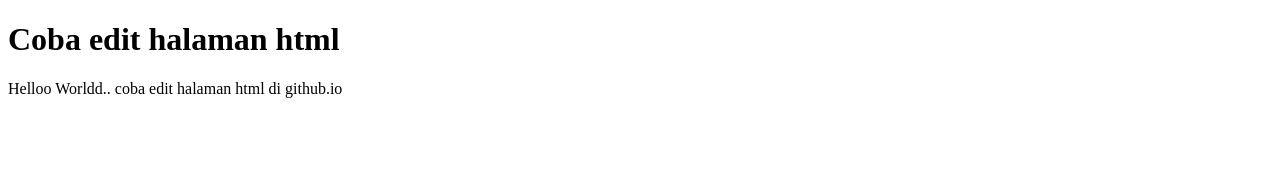
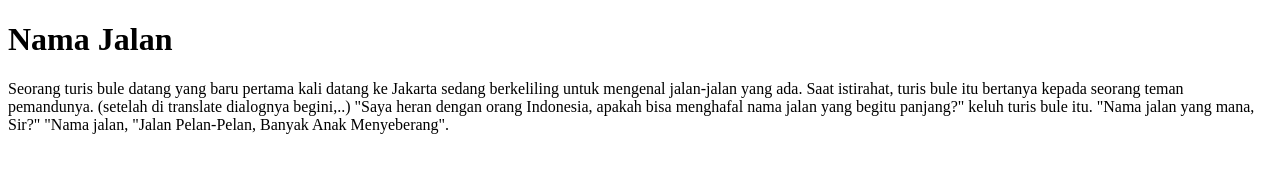
Before and after one commit to meneng/meneng.github.io, a plain HTML site: page index.html in a window 1280 px wide. Drawn offline with Linux system fonts and the light colour scheme.

Commit message:
Update index.html

```diff
--- a/index.html
+++ b/index.html
@@ -1,8 +1,13 @@
 <!doctype html>
 <html>
   <head>
-    <title>Meneng @github.io</title>
+    <title>Meneng@github.io</title>
   </head>
-  <h1>Coba edit halaman html</h1>
-  <p>Helloo Worldd.. coba edit halaman html di github.io</p>
+  <h1>Nama Jalan</h1>
+  <p>
+    Seorang turis bule datang yang baru pertama kali datang ke Jakarta sedang berkeliling untuk mengenal jalan-jalan yang ada. Saat istirahat, turis bule itu bertanya kepada seorang teman pemandunya. (setelah di translate dialognya begini,..)
+    "Saya heran dengan orang Indonesia, apakah bisa menghafal nama jalan yang begitu panjang?" keluh turis bule itu.
+    "Nama jalan yang mana, Sir?"
+    "Nama jalan, "Jalan Pelan-Pelan, Banyak Anak Menyeberang".
+</p>
 </html>
```
